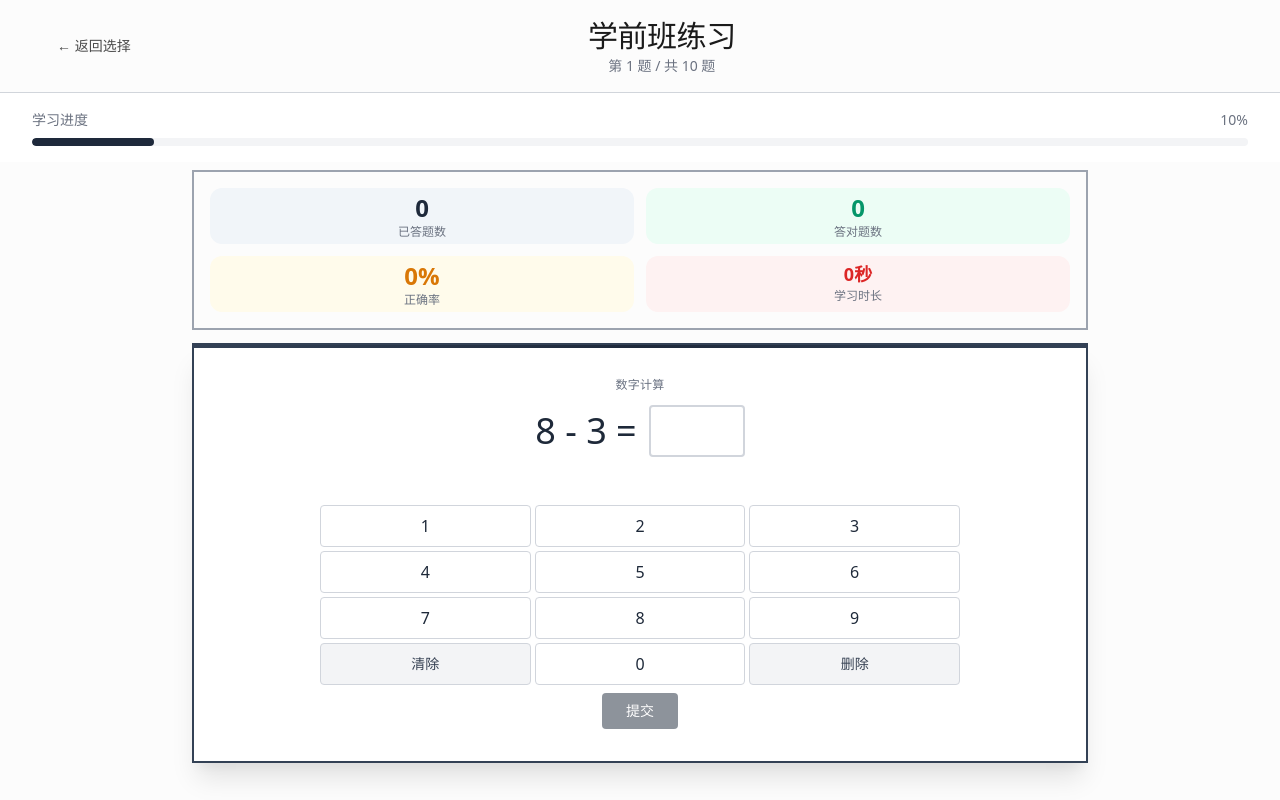
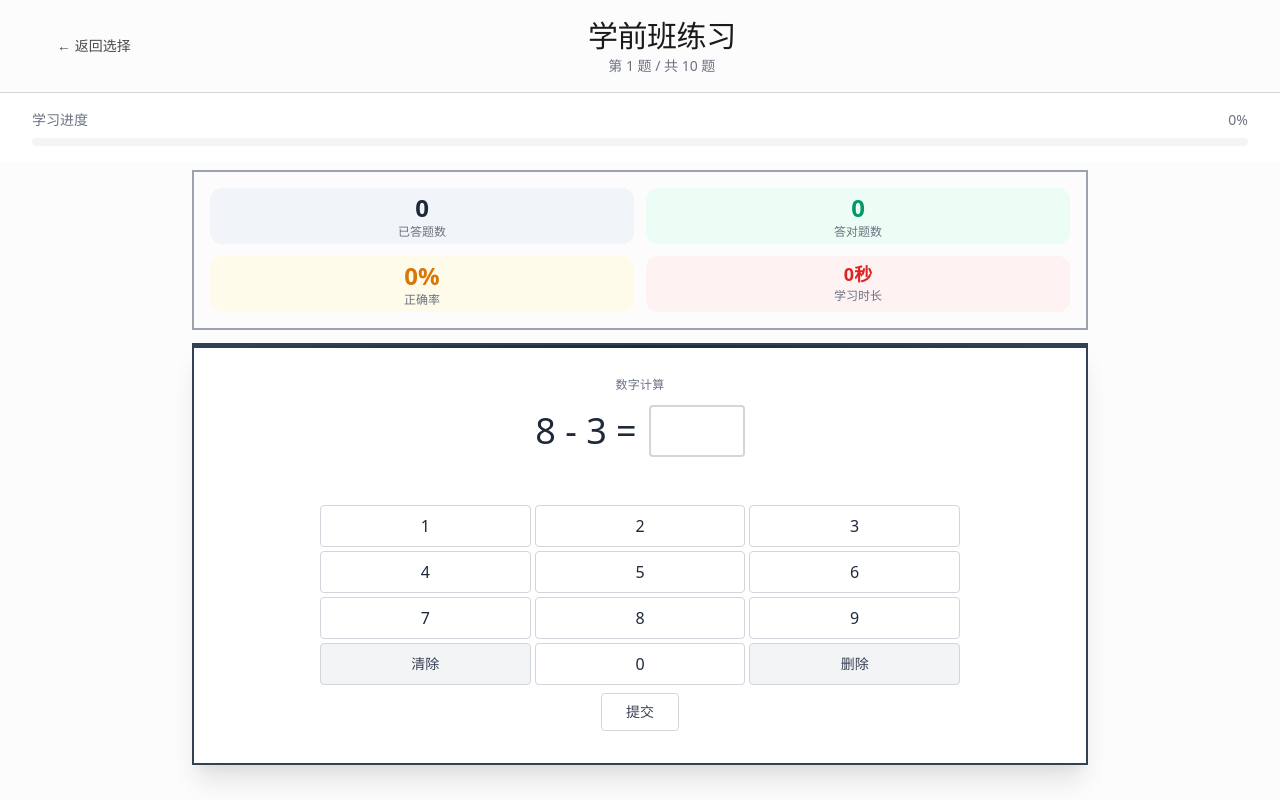
Before and after one commit to korimas/yolas, a Next.js app: page /math/3-5 in a window 1280 px wide. Built offline with nearby package versions, Linux system fonts and the light colour scheme.

Commit message:
修正数学练习页面的学习进度计算逻辑，调整进度条宽度的计算方式，确保进度显示准确。

```diff
--- a/app/math/[ageGroup]/page.tsx
+++ b/app/math/[ageGroup]/page.tsx
@@ -264,7 +264,7 @@ export default function MathPracticePage() {
         <div className="container container-xl">
           <div className="mb-2 flex justify-between items-center">
             <span className="text-body-sm">学习进度</span>
-            <span className="text-body-sm font-medium">{Math.round(((currentQuestionIndex + 1) / questions.length) * 100)}%</span>
+            <span className="text-body-sm font-medium">{Math.round(((currentQuestionIndex) / questions.length) * 100)}%</span>
           </div>
           <div
             className="h-2 rounded-full overflow-hidden"
@@ -274,7 +274,7 @@ export default function MathPracticePage() {
               className="h-full transition-all duration-500 rounded-full"
               style={{
                 background: 'var(--primary)',
-                width: `${((currentQuestionIndex + 1) / questions.length) * 100}%`
+                width: `${((currentQuestionIndex) / questions.length) * 100}%`
               }}
             ></div>
           </div>
--- a/components/AnswerInput.tsx
+++ b/components/AnswerInput.tsx
@@ -92,16 +92,12 @@ const AnswerInput: React.FC<AnswerInputProps> = ({
           className={`
             py-3 sm:py-2
             px-8 sm:px-6
-            bg-gray-800
-            text-white
+            border border-gray-300
+            text-gray-700
             rounded
             transition-colors
             text-base sm:text-sm
             min-h-[48px] sm:min-h-[auto]
-            ${disabled || value.trim() === ''
-              ? 'opacity-50 cursor-not-allowed'
-              : 'hover:bg-gray-700'
-            }
           `}
         >
           提交
```
